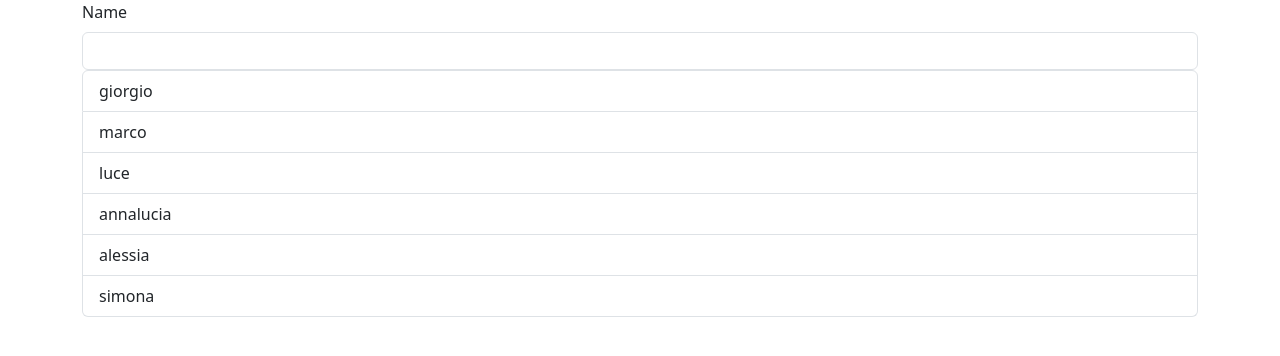
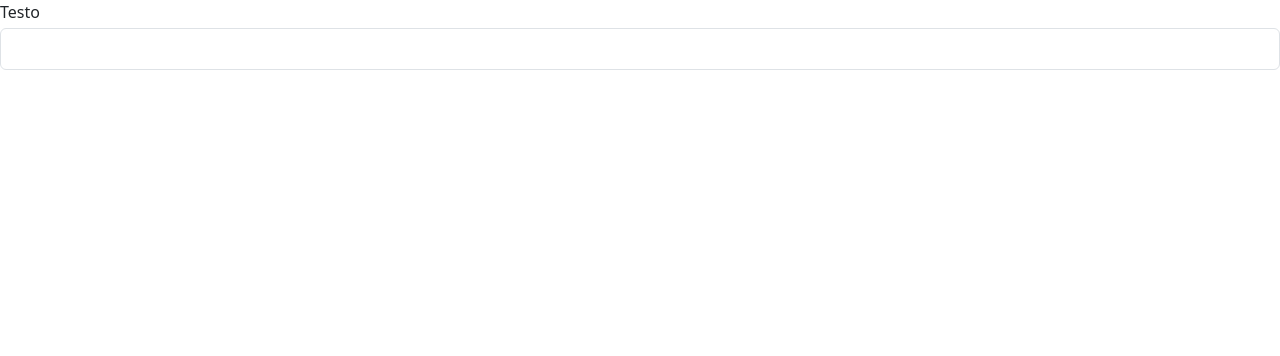
Before and after one commit to MarcusOrion/react-binding, a React (Vite) app in the folder react-binding/: page / in a window 1280 px wide. Shown: the top 356 px of the page. Built offline with nearby package versions, Linux system fonts and the light colour scheme.

Commit message:
add third exercise of controlled element (aggiornare il contenuto di un h1 con testo inserito dall'utente)

```diff
--- a/react-binding/src/components/Counter.jsx
+++ b/react-binding/src/components/Counter.jsx
@@ -1,7 +1,7 @@
 // Implementa un contatore numerico incrementabile via bottone e aggiungi un pulsante dedicato per azzerare istantaneamente il valore
 import { useState } from "react";
 
-const nameList = ["giorgio", "marco", "luce", "annalucia", "alessia", "simona"];
+//const nameList = ["giorgio", "marco", "luce", "annalucia", "alessia", "simona"];
 export default function Counter() {
   /*const [count, setCount] = useState(0);
   return (
@@ -125,8 +125,7 @@ export default function Counter() {
     </>
   );*/
   // filtra istantaneamente un array di nomi visualizzati a schermo mostrando solo quelli che contengono la stringa digitata nell'input
-
-  const [name, setName] = useState("");
+  /*const [name, setName] = useState("");
   //Derived State
   const filteredList = nameList.filter((item) =>
     item.includes(name.toLowerCase()),
@@ -153,5 +152,28 @@ export default function Counter() {
         </ul>
       </section>
     </>
+  );*/
+  // aggiorna il contenuto di un tag <h1> con il testo inserito dall'utente in una casella di input, sostituendo il valore precedente ad ogni modifica
+  const [content, setContent] = useState("");
+  return (
+    <>
+      <div className="flex flex-col items-center justify-center min-h-[50vh] gap-4">
+        <div className="w-full max-w-xs flex flex-col items-center">
+          <label htmlFor="text" className="form-label text-center w-full mb-1">
+            Testo
+          </label>
+          <input
+            id="text"
+            className="form-control w-[30px] px-3 py-2 border rounded-md"
+            type="text"
+            value={content}
+            onChange={(e) => setContent(e.target.value)}
+          />
+        </div>
+        <h1 className="text-xl font-semibold text-center">{content}</h1>
+      </div>
+    </>
   );
+
+  //  unisci in tempo reale il valore di due input distinti (nome e cognome) visualizzando il risultato completo in un unico elemento di testo
 }
```
